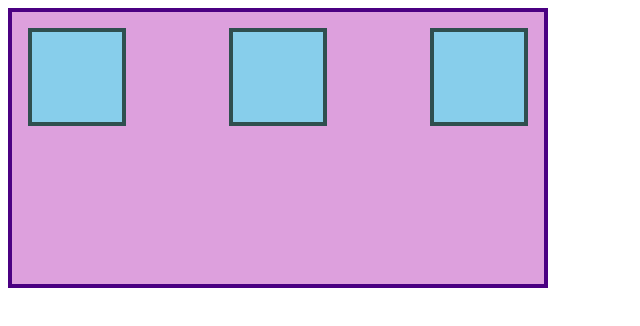
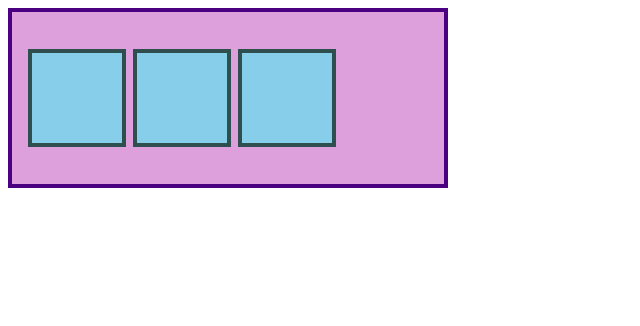
Before and after one commit to PI-opsl/git-test, a plain HTML site: page boilerplate/index.html in a window 1280 px wide. Shown: the whole page, without its empty margins (0-640 px from the left). Drawn offline with Linux system fonts and the light colour scheme.

Commit message:
updated index.html

```diff
--- a/boilerplate/styles.css
+++ b/boilerplate/styles.css
@@ -1,12 +1,14 @@
 
 .container {
-  height: 240px;
-  width: 500px;
+  height:140px;
+  width: 400px;
   padding: 16px;
   background: plum;
   border: 4px solid indigo;
   display: flex;
-  justify-content: space-between;
+  /*justify-content: space-between;*/
+  align-items: center;
+  gap: 7px;
 }
 
 .item {
```
